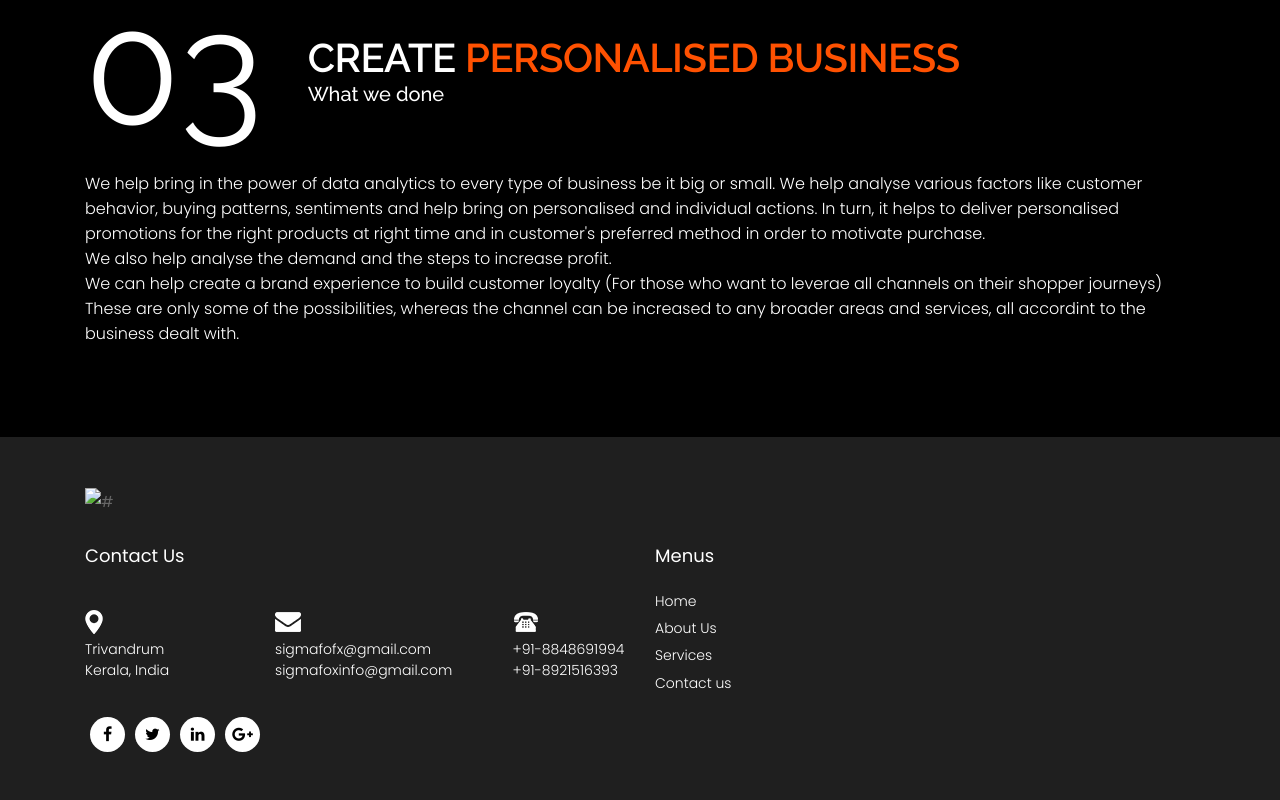
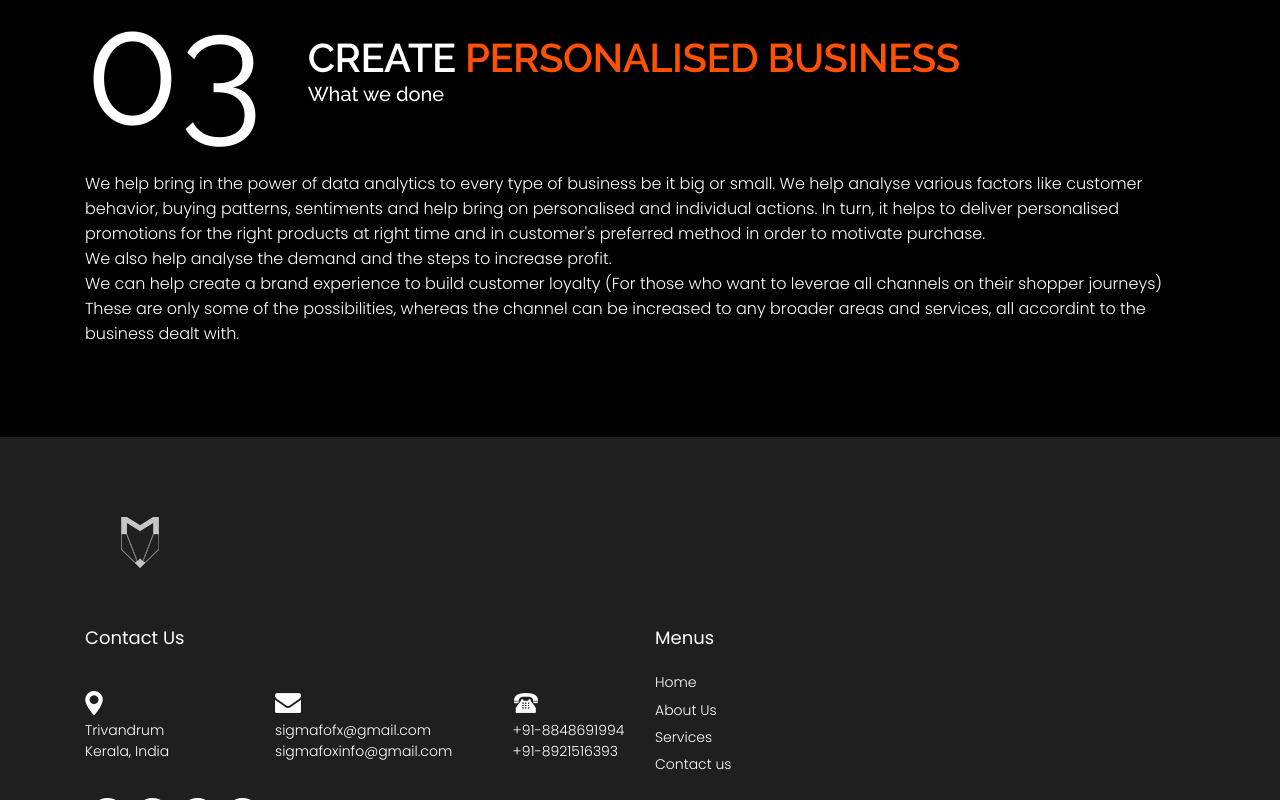
Before and after one commit to Aby-1996/sigmafox, a plain HTML site: page index.html in a window 1280 px wide. Shown: the part 2000-2800 px from the top of the page. Drawn offline with Linux system fonts and the light colour scheme.

Commit message:
footer logo updated

```diff
--- a/index.html
+++ b/index.html
@@ -621,7 +621,7 @@
                             <div class="container">
                                 <div class="row">
                                     <div class="col-md-12 margin-bottom_30">
-                                        <img src="team/SigmaFoxBWLogoFooter2.png" alt="#" />
+                                        <img src="img/SigmaFoxBWLogoFooter2.png" alt="#" />
                                     </div>
                                     <div class="col-xl-6 white_fonts">
                                         <div class="row">
```
Also changed, not shown: img/SigmaFoxBWLogoFooter2.png (added), img/logo_f.png (added), 1 other file.
